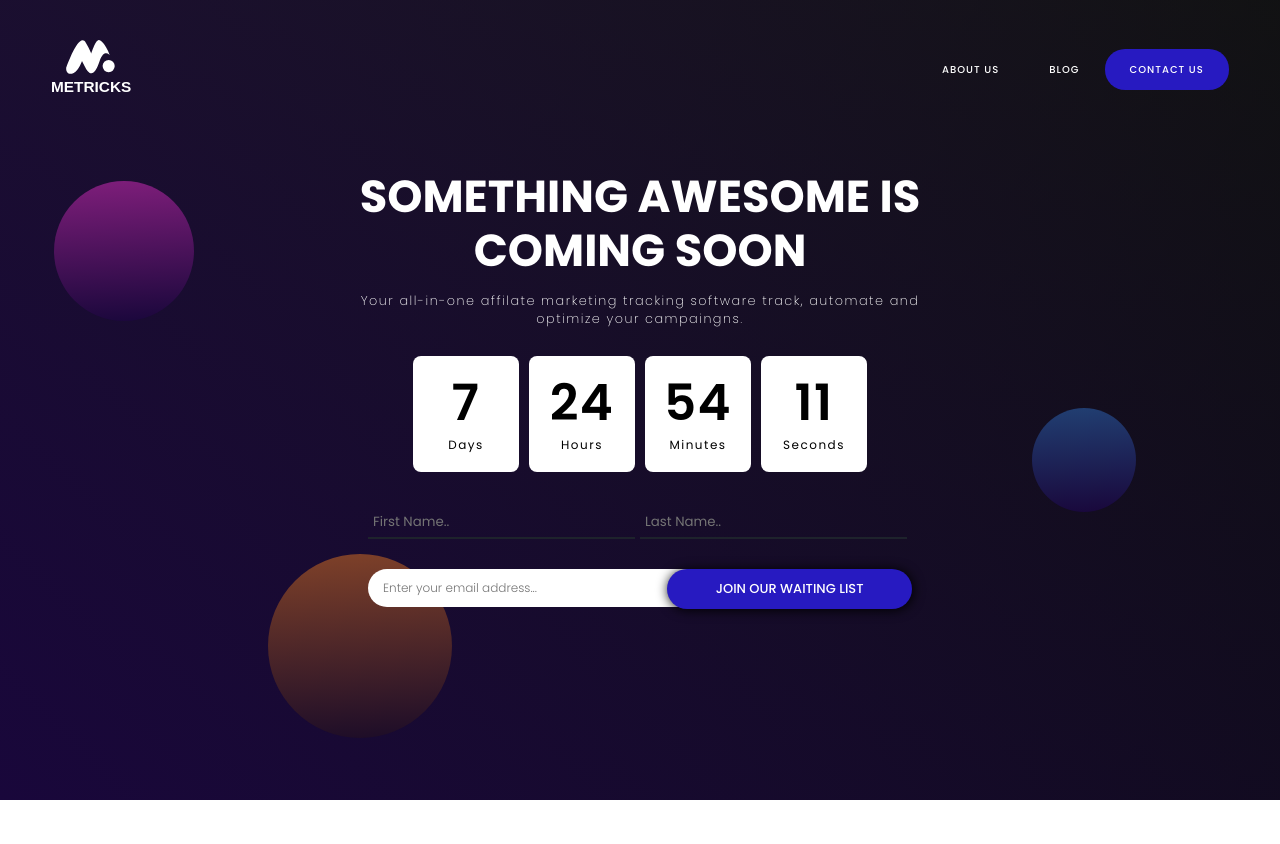
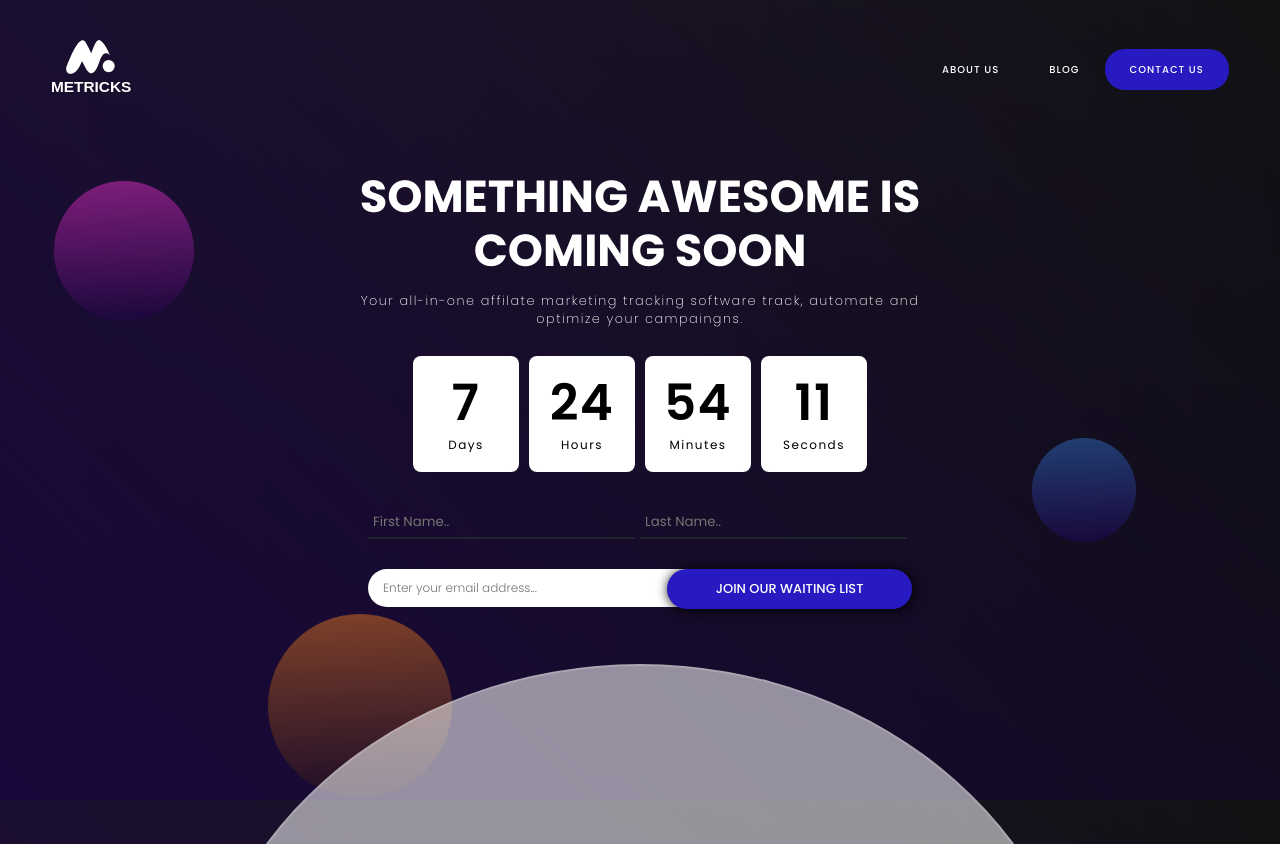
Before and after one commit to waiz3ple/coming-soon, a React (Create React App) app: page / in a window 1280 px wide. Before the commit the page ends 800 px from the top, so only its background shows below. Built offline with nearby package versions, Linux system fonts and the light colour scheme.

Commit message:
fixing backdrop-filter issue

```diff
--- a/src/Pages/Home/Footer/index.js
+++ b/src/Pages/Home/Footer/index.js
@@ -6,7 +6,9 @@ import './styles.scss';
 class Footer extends Component {
   render() {
     return (
-      <React.Fragment></React.Fragment>
+      <React.Fragment>
+
+      </React.Fragment>
     );
   }
 }
--- a/src/Pages/Home/Main/index.js
+++ b/src/Pages/Home/Main/index.js
@@ -42,7 +42,9 @@ export default class Main extends Component {
         </section>
 
         <section className="footer-wrapper">
-           <Footer/>
+          <div>
+             <Footer/>
+          </div>
         </section>
       </>
     );
--- a/src/Pages/Home/Main/styles.scss
+++ b/src/Pages/Home/Main/styles.scss
@@ -35,6 +35,7 @@ main{
     form{
        display: grid;
        justify-content: center;
+       margin-bottom: 5rem;
 
         fieldset{
             margin: 1.5rem;
@@ -118,3 +119,23 @@ main{
            justify-self: start;
         }
     }
+
+.footer-wrapper{
+    width: 100%;
+    height: 18rem;
+    position:absolute;
+    display:grid;
+    justify-items: center;
+    overflow-y: hidden;
+    div{
+
+        width: 70%;;
+        height: 80rem;
+        border-radius: 50%;
+        background: rgba(255, 255, 255, .55);
+        -webkit-backdrop-filter: blur(4rem);
+        border: 2px solid rgba(255, 255, 255, 0.18);
+        position: absolute;
+
+    }
+}
```
